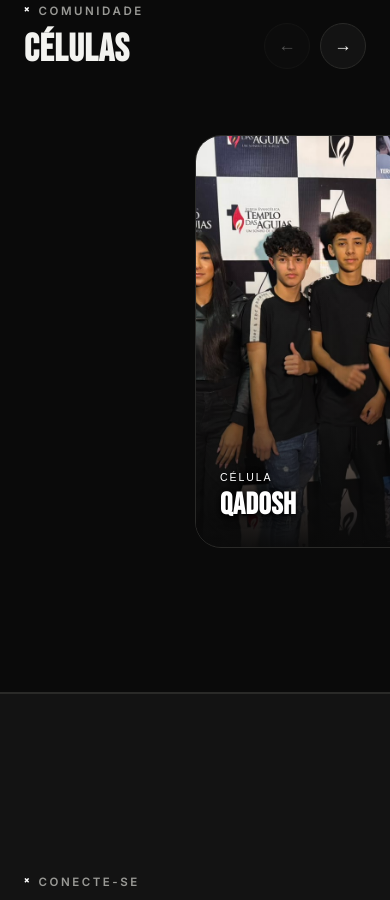
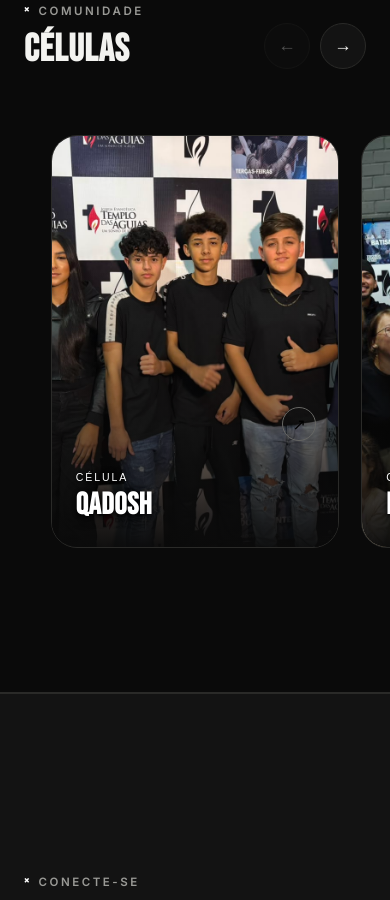
Before and after one commit to amandascage-netizen/Tdxc-tatuquara-, a plain HTML site: page index.html in a window 390 px wide. Shown: the part 3438-4338 px from the top of the page. Drawn offline with Linux system fonts and the light colour scheme.

Commit message:
Update style.css

```diff
--- a/style.css
+++ b/style.css
@@ -405,8 +405,16 @@
   .celula-card:hover .arrow{transform:rotate(45deg);border-color:var(--white);}
 
   @media(max-width:560px){
-    .celula-card{width:74vw;}
+  .celulas-scroll{
+    padding-left:calc(50vw - 37vw);
+    padding-right:calc(50vw - 37vw);
   }
+
+  .celula-card{
+    width:74vw;
+    scroll-snap-align:center;
+  }
+}
 
   /* ---------- MODAL ---------- */
   .modal-overlay{
```
